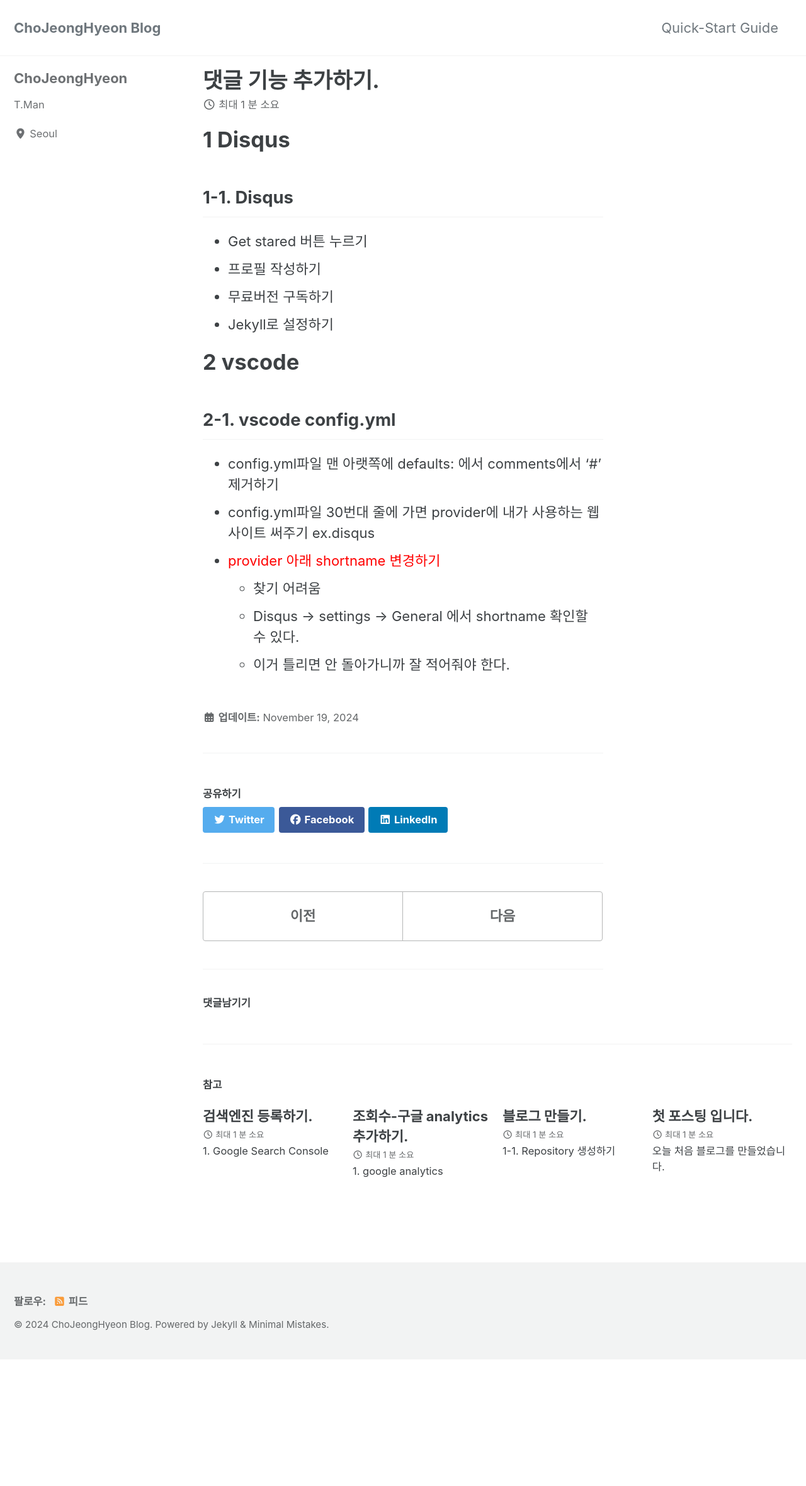
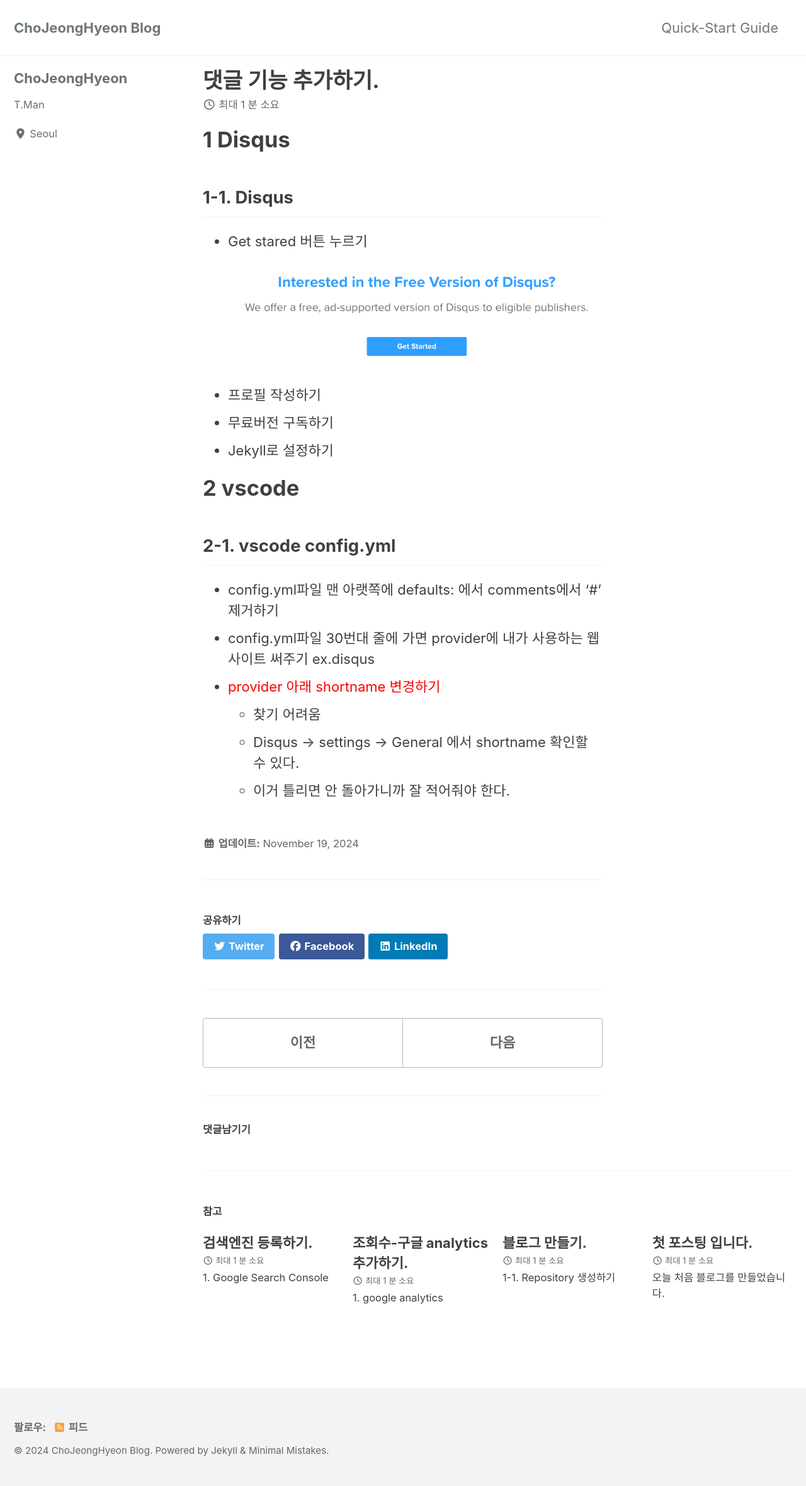
Before and after one commit to ChoJeongHyeon/ChoJeongHyeon.github.io, a Jekyll site: the page built from _posts/2024-11-19-create-comment.md, in a window 1280 px wide. Shown: the whole page at 63% size. Built offline with Jekyll 4.4.1, drawn with Linux system fonts in a browser that asks for light colours; cached includes are drawn as plain includes; comment, search, counter and statistics services are not loaded; before the commit the page ends 2158 px from its top, so only the background shows below that.

Commit message:
disqus 사진파일 첨부하기

```diff
--- a/_posts/2024-11-19-create-comment.md
+++ b/_posts/2024-11-19-create-comment.md
@@ -8,6 +8,7 @@ title: "댓글 기능 추가하기."
 ## 1-1. Disqus
 
 - Get stared 버튼 누르기
+  ![](/assets/img/disqus1.png)
 - 프로필 작성하기
 - 무료버전 구독하기
 - Jekyll로 설정하기
```
Also changed, not shown: assets/img/disqus advertise.png (added), assets/img/disqus1.png (added).
